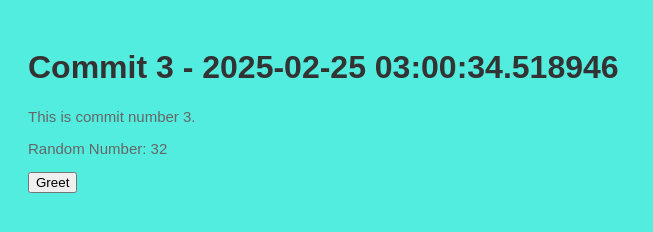
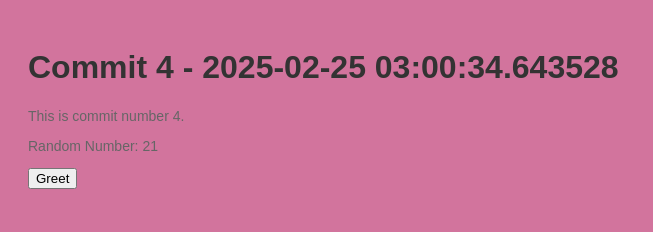
Before and after one commit to legbald0d/myrep-repo-20250225030031, a plain HTML site: page index.html in a window 1280 px wide. Shown: the whole page, without its empty margins (0-653 px from the left). Drawn offline with Linux system fonts and the light colour scheme.

Commit message:
📝 Commit 4 with HTML, CSS, and JS

```diff
--- a/index.html
+++ b/index.html
@@ -2,13 +2,13 @@
     <!DOCTYPE html>
     <html>
     <head>
-        <title>Commit 3 - 2025-02-25 03:00:34.518946</title>
+        <title>Commit 4 - 2025-02-25 03:00:34.643528</title>
         <link rel="stylesheet" href="style.css">
     </head>
     <body>
-        <h1>Commit 3 - 2025-02-25 03:00:34.518946</h1>
-        <p>This is commit number 3.</p>
-        <p>Random Number: 32</p>
+        <h1>Commit 4 - 2025-02-25 03:00:34.643528</h1>
+        <p>This is commit number 4.</p>
+        <p>Random Number: 21</p>
         <button onclick="greet()">Greet</button>
         <script src="script.js"></script>
     </body>
--- a/script.js
+++ b/script.js
@@ -2,4 +2,4 @@
     function greet() {
         alert('Hello from commit ' + commitNumber + '!');
     }
-    var commitNumber = 3;
+    var commitNumber = 4;
--- a/style.css
+++ b/style.css
@@ -1,7 +1,7 @@
 
     body {
         font-family: Arial, sans-serif;
-        background-color: #53eddf;
+        background-color: #d2749d;
         padding: 20px;
     }
     h1 {
@@ -9,5 +9,5 @@
     }
     p {
         color: #666;
-        font-size: 15px;
+        font-size: 14px;
     }
```
